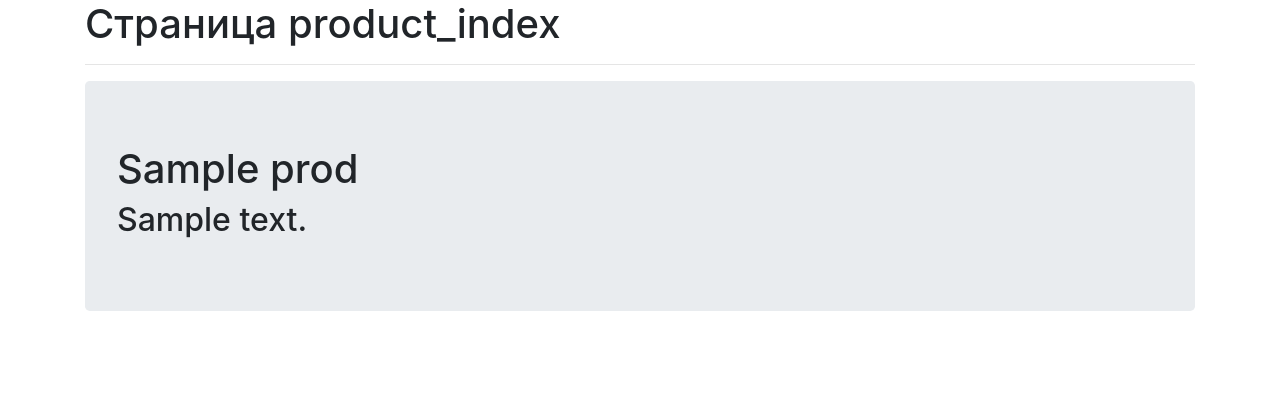
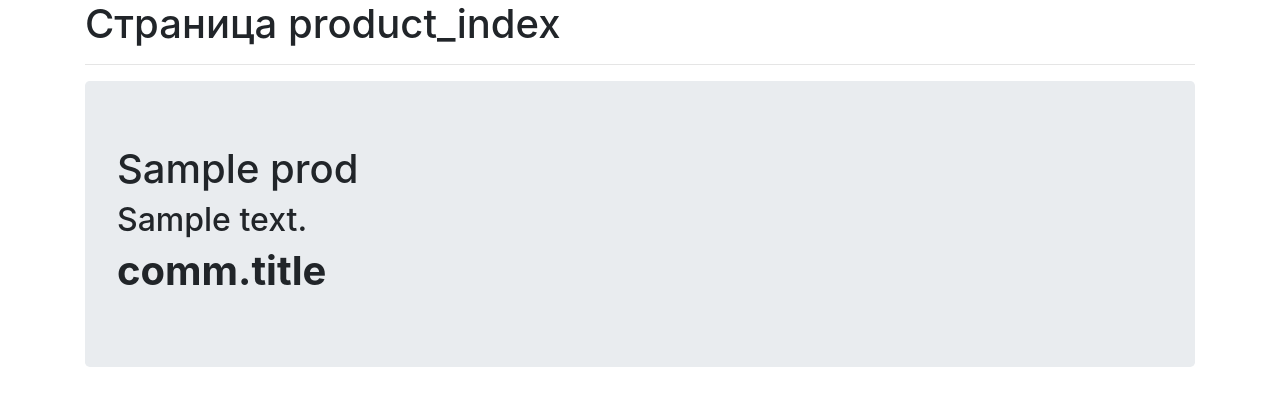
Before and after one commit to Alferon15/tg_bot, a Django app: template products/templates/products/product_list.html in a window 1280 px wide. Shown: the top 406 px of the page. Run offline with Django 3.2, Linux system fonts and the light colour scheme; the template is opened without the code that fills it: most values are stand-ins (such as "Sample title", 1, 10 or a date in 2020); some libraries are stand-ins or nearby versions.

Commit message:
v0.3.5 Process messages

```diff
--- a/products/models.py
+++ b/products/models.py
@@ -30,7 +30,8 @@ class Image(models.Model):
 
     title = models.TextField(verbose_name='Заголовок', max_length=100)
     description = models.TextField(verbose_name='Описание')
-    product = models.ForeignKey(Product, verbose_name='Товар', on_delete=models.CASCADE, null=True)
+    product = models.ForeignKey(Product, verbose_name='Товар', on_delete=models.CASCADE, null=True,
+                                related_name='images', related_query_name='images')
     image = models.ImageField(verbose_name='Изображение', upload_to='products/')
     number = models.PositiveSmallIntegerField(verbose_name='Порядок отображения')
 
@@ -42,7 +43,8 @@ class Comment(models.Model):
 
     title = models.TextField(verbose_name='Заголовок')
     text = models.TextField(verbose_name='Текст')
-    product = models.ForeignKey(Product, verbose_name='Товар', on_delete=models.CASCADE, null=True)
+    product = models.ForeignKey(Product, verbose_name='Товар', on_delete=models.CASCADE, null=True,
+                                related_name='comments', related_query_name='comments')
     # user = models.OneToOneField(User, verbose_name='Пользователь', null=True, on_delete=models.SET_NULL)
     approved = models.BooleanField(verbose_name='Одобрен', default=False, blank=False)
     # approved_by = models.OneToOneField(User, verbose_name='Кем одобрено', null=True, on_delete=models.SET_NULL)
--- a/products/templates/products/product_list.html
+++ b/products/templates/products/product_list.html
@@ -11,6 +11,9 @@
         <div class="jumbotron">
             <h1>{{ prod.title }}</h1>
             <h2>{{ prod.description }}</h2>
+        {% for comm in prod.comments %}
+            <h1><b>comm.title</b></h1>
+        {% endfor %}
         </div>
     {% empty %}
         <h1>Пусто!</h1>
```
